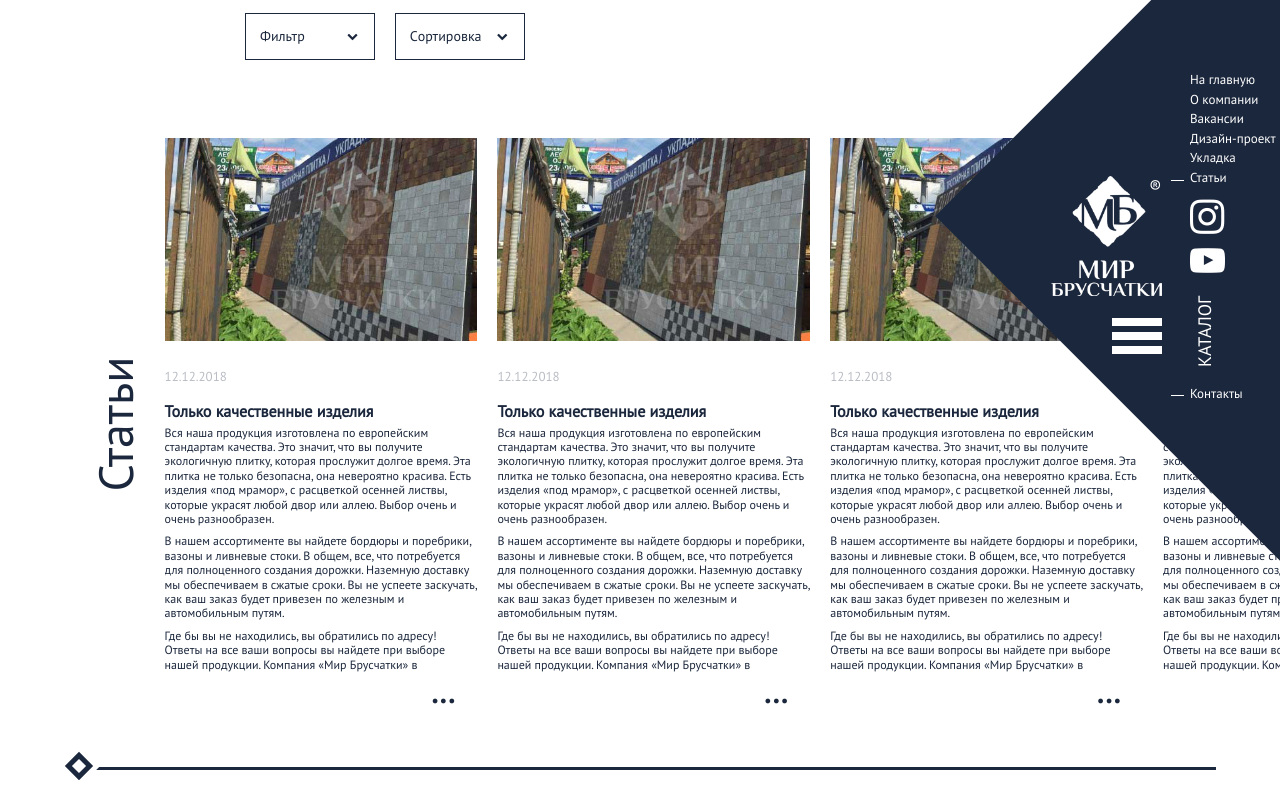
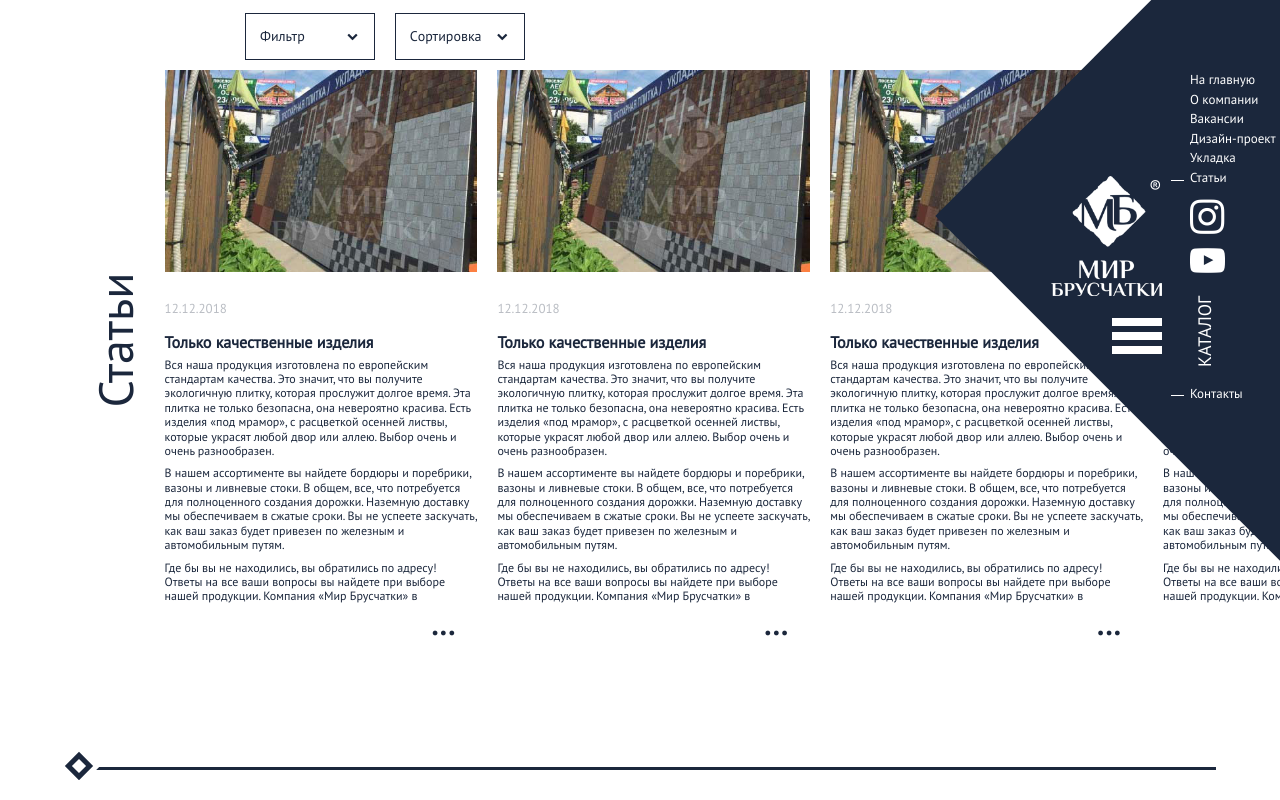
Before and after one commit to Lia5/2018-02-plitka, a website: page app/articles.html in a window 1280 px wide. Drawn offline with nearby package versions, Linux system fonts and the light colour scheme.

Commit message:
articles top

```diff
--- a/app/articles.html
+++ b/app/articles.html
@@ -104,7 +104,7 @@
       </div>
 
         <div class="horizon">
-          <ul class="page-about__blocks">
+          <ul class="page-about__blocks page-articles__blocks">
             <li class="page-about__block page-articles__block page-about__main-title">
               <h2>Статьи</h2>
             </li>
--- a/app/css/sections/articles.scss
+++ b/app/css/sections/articles.scss
@@ -1,5 +1,8 @@
 .page-articles .horizon {
   max-height: 90vh;
+}
+.horizon .page-articles__blocks {
+  align-items: flex-start;
 }
 .page-articles__block {
   padding: 16px;
```
Also changed, not shown: app/css/main.css, 1 other file.
